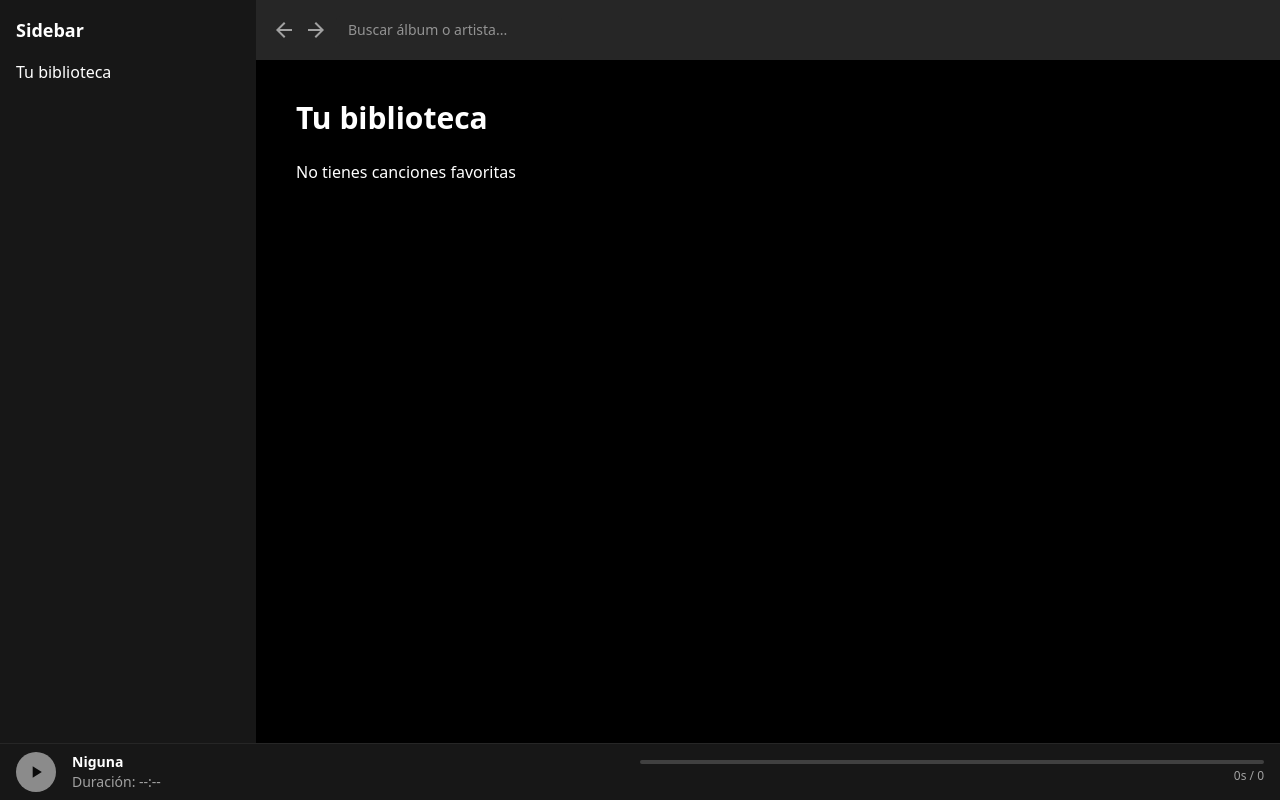
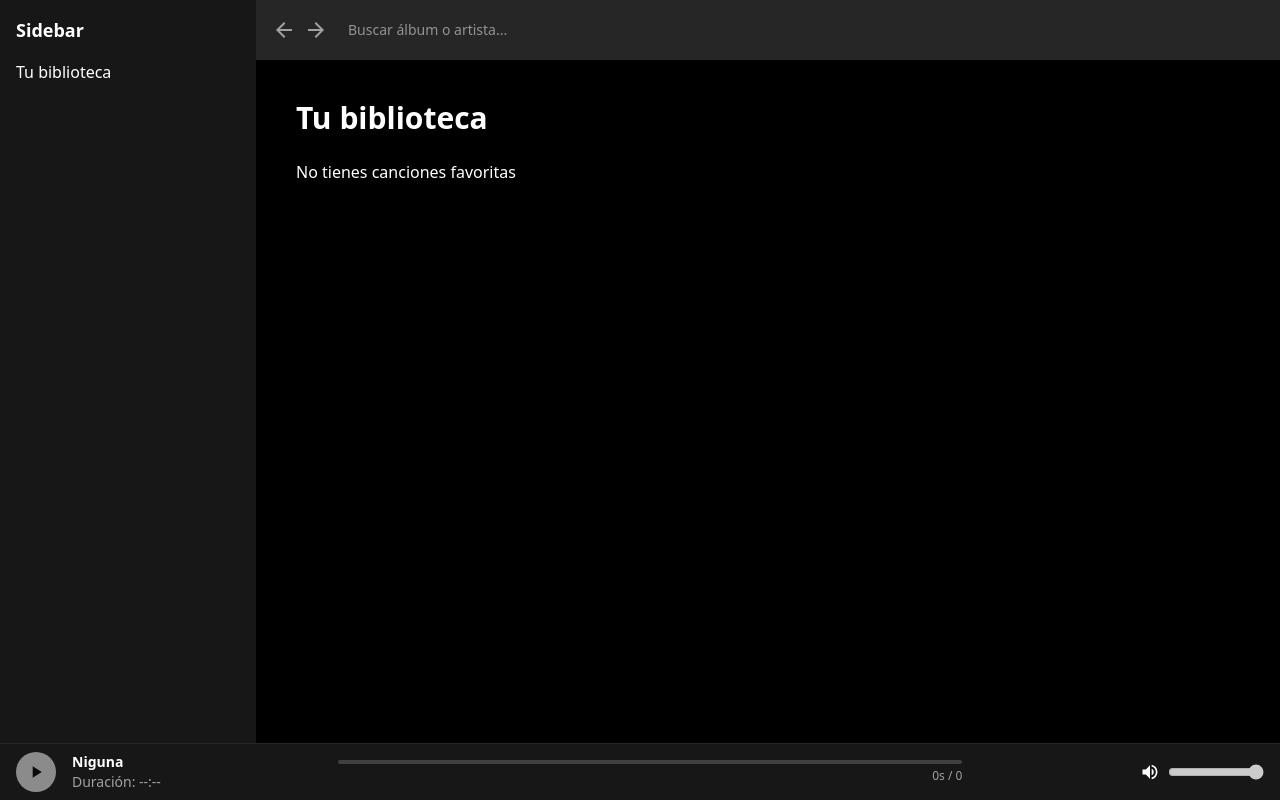
Before and after one commit to lucasnbarbero/spotify-clone, a Vue app: page /library in a window 1280 px wide. Built offline with nearby package versions, Linux system fonts and the light colour scheme; the HTML template or start-up script is replaced by a standard one.

Commit message:
feat: Add volume control and mute functionality to PlayerBar component #18

```diff
--- a/src/components/PlayerBar.vue
+++ b/src/components/PlayerBar.vue
@@ -6,6 +6,17 @@ import { Icon } from '@iconify/vue';
 const playerStore = usePlayerStore();
 
 const isCurrentSong = computed(() => playerStore.currentSong === null);
+
+const volumeValue = computed({
+  get: () => playerStore.volume,
+  set: (value: number) => {
+    playerStore.setVolume(value);
+  },
+});
+
+function toggleMute() {
+  playerStore.toggleMute();
+}
 
 onUnmounted(() => {
   playerStore.stopProgress();
@@ -48,6 +59,30 @@ onUnmounted(() => {
           {{ playerStore.currentTime }}s / {{ playerStore.durationInSeconds }}
         </p>
       </div>
+
+      <!-- Controles de Volumen -->
+      <div class="flex items-center gap-2">
+        <button @click="toggleMute" :title="playerStore.isMuted ? 'Desmutear' : 'Mutear'">
+          <Icon
+            :icon="
+              playerStore.isMuted || playerStore.volume === 0
+                ? 'material-symbols:volume-off'
+                : playerStore.volume <= 50
+                  ? 'material-symbols:volume-down'
+                  : 'material-symbols:volume-up'
+            "
+            class="w-5 h-5 text-white"
+          />
+        </button>
+        <input
+          type="range"
+          min="0"
+          max="100"
+          v-model="volumeValue"
+          class="w-24"
+          :disabled="isCurrentSong"
+        />
+      </div>
     </div>
   </div>
 </template>
--- a/src/stores/player.store.ts
+++ b/src/stores/player.store.ts
@@ -1,6 +1,5 @@
 //  src/stores/player.store.ts
 import { defineStore } from 'pinia';
-
 import type { ISong } from '@/types/ISong';
 
 interface PlayerState {
@@ -8,6 +7,9 @@ interface PlayerState {
   isPlaying: boolean;
   currentTime: number;
   intervalId: number | null;
+  volume: number;
+  isMuted: boolean;
+  previousVolume: number;
 }
 
 export const usePlayerStore = defineStore('player', {
@@ -16,6 +18,9 @@ export const usePlayerStore = defineStore('player', {
     isPlaying: false,
     currentTime: 0,
     intervalId: null,
+    volume: 100,
+    isMuted: false,
+    previousVolume: 100,
   }),
 
   getters: {
@@ -51,7 +56,7 @@ export const usePlayerStore = defineStore('player', {
     },
 
     startProgress() {
-      if (this.intervalId ) return;
+      if (this.intervalId) return;
 
       this.intervalId = window.setInterval(() => {
         if (!this.isPlaying) return;
@@ -72,5 +77,21 @@ export const usePlayerStore = defineStore('player', {
         this.intervalId = null;
       }
     },
+
+    setVolume(value: number) {
+      this.volume = value;
+      this.isMuted = value === 0;
+    },
+
+    toggleMute() {
+      if (this.isMuted) {
+        this.volume = this.previousVolume || 100;
+        this.isMuted = false;
+      } else {
+        this.previousVolume = this.volume;
+        this.volume = 0;
+        this.isMuted = true;
+      }
+    },
   },
 });
```
